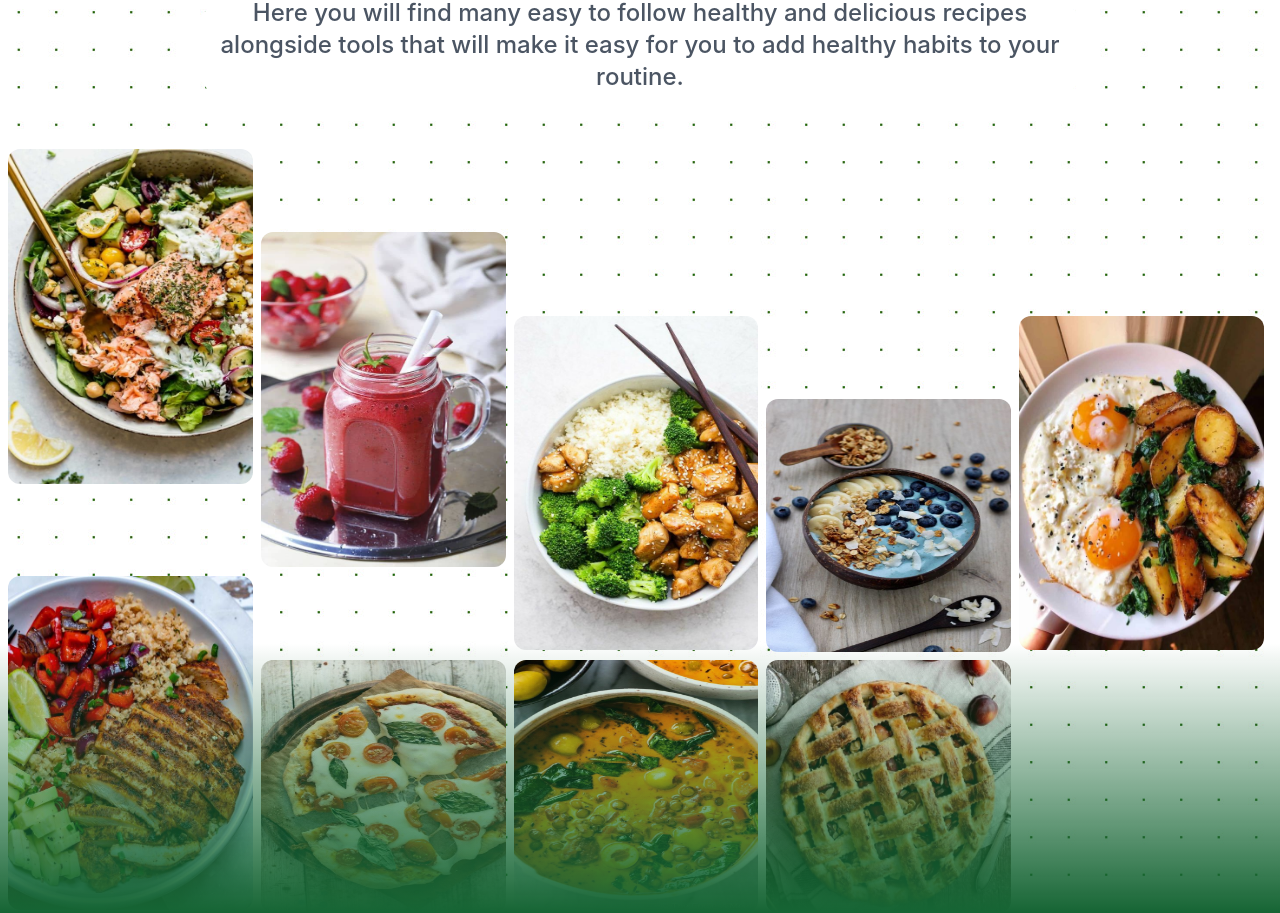
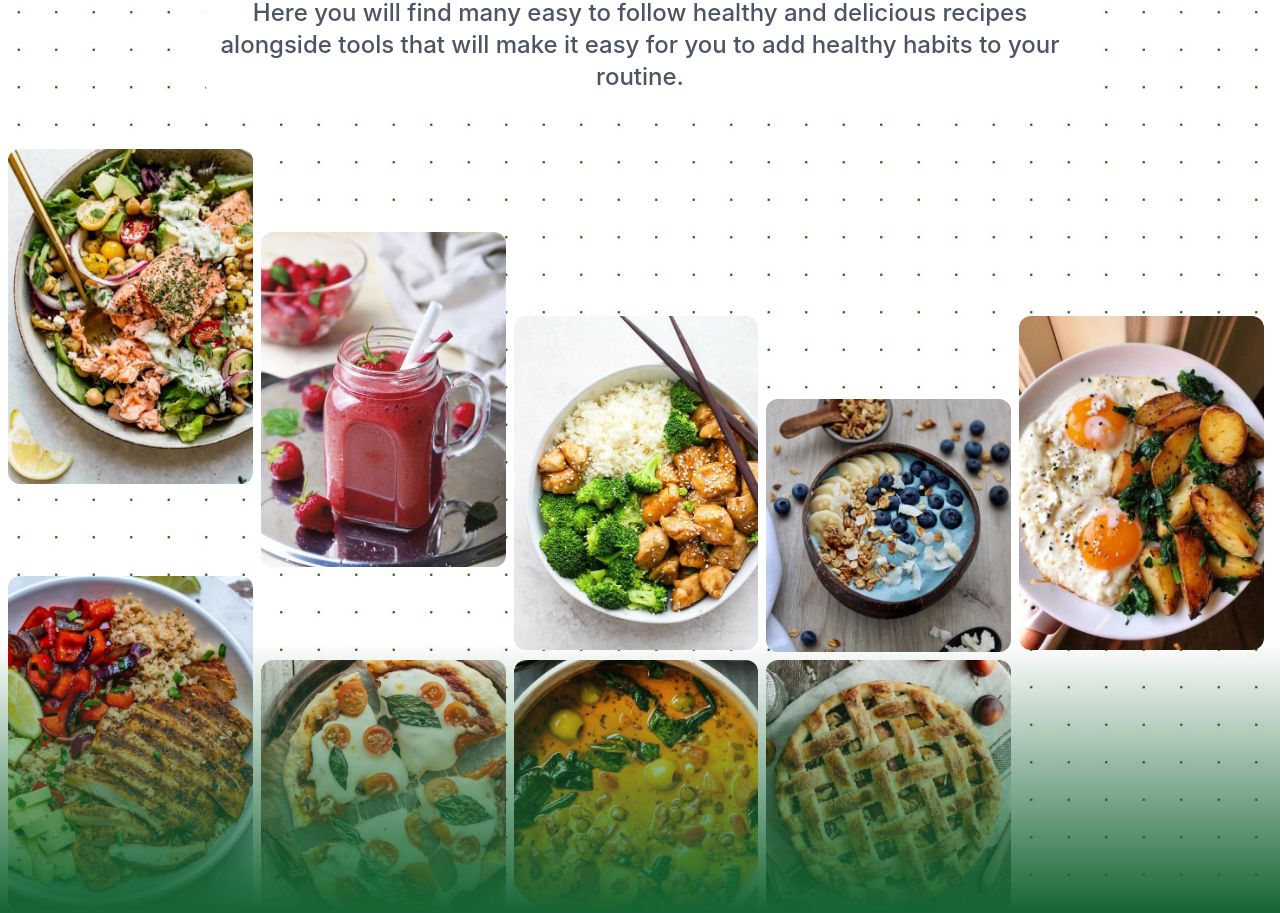
Before and after one commit to BrisaDiaz/fitness-wiki-nextjs-app, a Next.js app: page / in a window 1280 px wide. Shown: the part 167-1080 px from the top of the page. Built offline with nearby package versions, Linux system fonts and the light colour scheme; no server answers.

Commit message:
setting image as cover

```diff
--- a/components/layout/ImagesGrid.jsx
+++ b/components/layout/ImagesGrid.jsx
@@ -22,6 +22,7 @@ export default function ImageGrid() {
             layout="responsive"
             src="/salad-image.jpg"
             alt="salads"
+            objectFit="cover"
             width={300}
             height={410}
             unoptimized={env.NODE_ENV !== 'PRODUCTION'}
@@ -40,6 +41,7 @@ export default function ImageGrid() {
             alt="smoothies"
             width={300}
             height={410}
+            objectFit="cover"
             loading="eager"
             unoptimized={env.NODE_ENV !== 'PRODUCTION'}
           />
@@ -53,6 +55,7 @@ export default function ImageGrid() {
             className="rounded-xl  "
             layout="responsive"
             src="/rice.jpg"
+            objectFit="cover"
             alt="lunches"
             width={300}
             height={410}
@@ -70,6 +73,7 @@ export default function ImageGrid() {
             layout="responsive"
             src="/breakfasts-image.jpg"
             alt="breakfasts"
+            objectFit="cover"
             width={300}
             height={screen.width >= 768 ? 310 : 410}
             unoptimized={env.NODE_ENV !== 'PRODUCTION'}
@@ -85,6 +89,7 @@ export default function ImageGrid() {
             className="rounded-xl  "
             layout="responsive"
             src="/eggs-potatoes.jpg"
+            objectFit="cover"
             alt="lunches"
             width={300}
             height={410}
@@ -105,6 +110,7 @@ export default function ImageGrid() {
             width={300}
             loading="eager"
             height={410}
+            objectFit="cover"
             unoptimized={env.NODE_ENV !== 'PRODUCTION'}
           />
         </div>
@@ -118,6 +124,7 @@ export default function ImageGrid() {
             className="rounded-xl  max-w-full"
             layout="responsive"
             src="/pizza-image.jpg"
+            objectFit="cover"
             alt="pizzas"
             width={300}
             loading="eager"
@@ -136,6 +143,7 @@ export default function ImageGrid() {
             src="/pancakes.jpg"
             alt="desserts"
             loading="eager"
+            objectFit="cover"
             unoptimized={env.NODE_ENV !== 'PRODUCTION'}
           />
         </div>
@@ -150,6 +158,7 @@ export default function ImageGrid() {
             src="/soup-image.jpg"
             alt="soups"
             loading="eager"
+            objectFit="cover"
             width={300}
             height={310}
             unoptimized={env.NODE_ENV !== 'PRODUCTION'}
@@ -164,6 +173,7 @@ export default function ImageGrid() {
             className="rounded-xl  "
             layout="responsive"
             src="/pie-image.jpg"
+            objectFit="cover"
             alt="desserts"
             width={300}
             loading="eager"
--- a/components/recipe/CollectionsCard.jsx
+++ b/components/recipe/CollectionsCard.jsx
@@ -39,6 +39,7 @@ export default function CollectionsCard({
                 className="rounded-xl  mx-auto  border border-gray-200 shadow group-hover:brightness-50"
                 width={300}
                 height={230}
+                objectFit="cover"
                 alt={collection.name}
                 src={collection?.image}
               />
--- a/components/recipe/RecipeCard.jsx
+++ b/components/recipe/RecipeCard.jsx
@@ -34,6 +34,7 @@ export default function RecipeCard({ recipe, children }) {
                 className="rounded shadow mx-auto sm:self-center sm:rounded"
                 width={320}
                 height={260}
+                objectFit="cover"
                 placeholder="blur"
                 blurDataURL="/recipe-placeholder.png"
                 src={recipe?.image}
```
